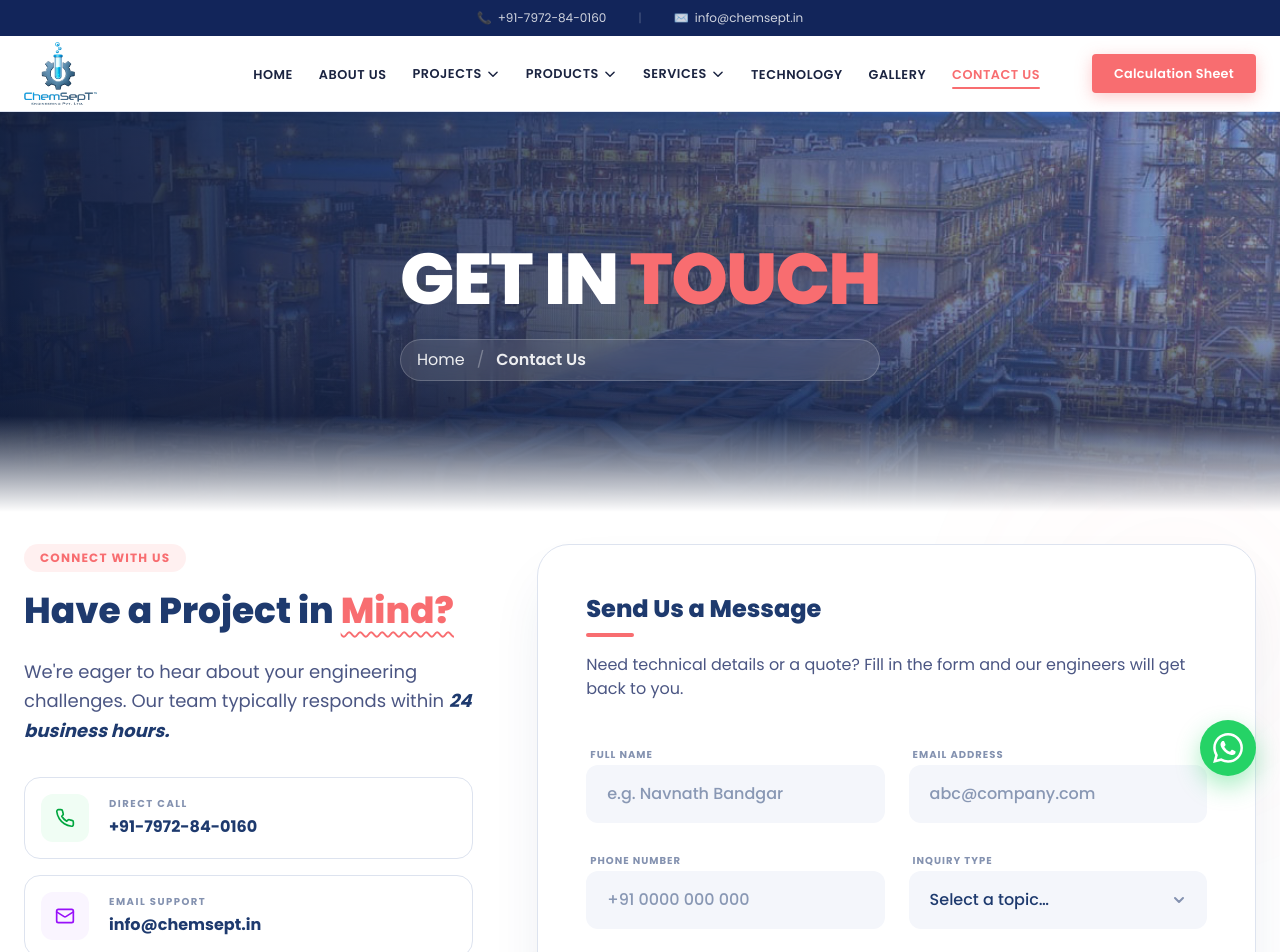
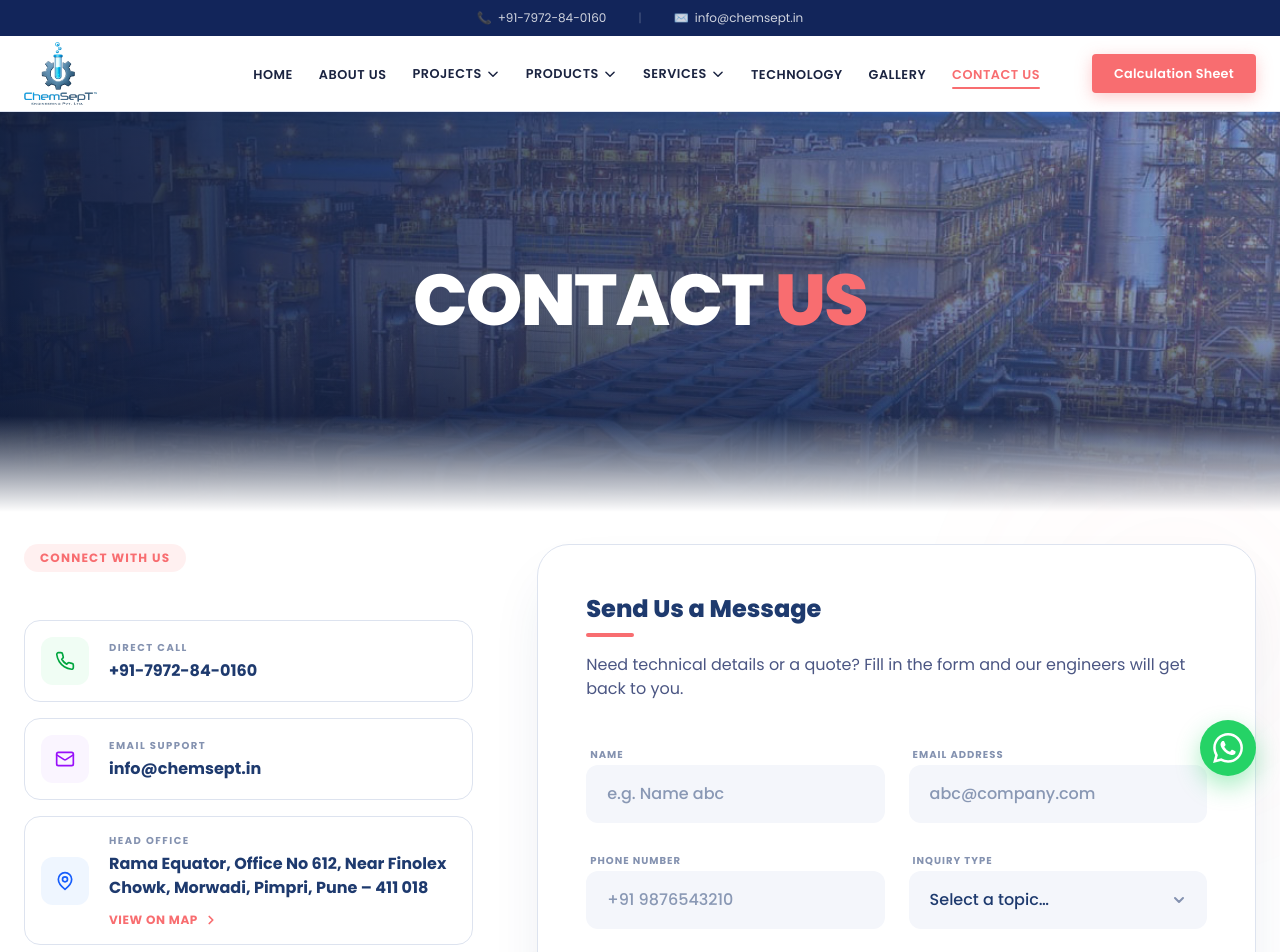
Before and after one commit to Gana31/ChemSepT, a Next.js app: page /contact in a window 1280 px wide. Shown: the top 952 px of the page. Built offline with nearby package versions, Linux system fonts and the light colour scheme.

Commit message:
placeholder name changes

```diff
--- a/app/contact/page.tsx
+++ b/app/contact/page.tsx
@@ -69,14 +69,14 @@ export default function ContactPage() {
             transition={{ duration: 0.8, ease: "easeOut" }}
           >
             <h1 className="text-5xl md:text-7xl font-black text-white mb-6 uppercase tracking-tight">
-              Get In <span className="text-[var(--c-coral)]">Touch</span>
+              Contact <span className="text-[var(--c-coral)]">Us</span>
             </h1>
 
-            <div className="flex items-center gap-2 px-4 py-2 rounded-full bg-white/10 backdrop-blur-md border border-white/20 text-sm md:text-base text-white/90">
+            {/* <div className="flex items-center gap-2 px-4 py-2 rounded-full bg-white/10 backdrop-blur-md border border-white/20 text-sm md:text-base text-white/90">
               <Link href="/" className="hover:text-[var(--c-coral)] transition-colors">Home</Link>
               <span className="text-white/30 px-1">/</span>
               <span className="font-semibold">Contact Us</span>
-            </div>
+            </div> */}
           </motion.div>
         </div>
 
@@ -100,12 +100,10 @@ export default function ContactPage() {
                 <span className="inline-block px-4 py-1.5 rounded-full bg-[rgba(248,109,112,0.1)] text-[var(--c-coral)] text-xs font-bold uppercase tracking-widest mb-4">
                   Connect With Us
                 </span>
-                <h2 className="text-3xl md:text-4xl font-extrabold text-[var(--c-navy)] leading-tight">
-                  Have a Project in <span className="text-[var(--c-coral)] underline decoration-wavy decoration-2 underline-offset-8">Mind?</span>
-                </h2>
-                <p className="mt-6 text-lg text-[var(--c-text-mid)] leading-relaxed max-w-md">
+
+                {/* <p className="mt-6 text-lg text-[var(--c-text-mid)] leading-relaxed max-w-md">
                   We're eager to hear about your engineering challenges. Our team typically responds within <span className="text-[var(--c-navy)] font-bold italic">24 business hours.</span>
-                </p>
+                </p> */}
               </div>
 
               <div className="grid gap-4">
@@ -241,12 +239,12 @@ export default function ContactPage() {
                 <form onSubmit={handleSubmit} className="space-y-6">
                   <div className="grid grid-cols-1 md:grid-cols-2 gap-6">
                     <div className="space-y-2">
-                      <label className="text-[10px] font-bold uppercase tracking-widest text-[var(--c-text-muted)] ml-1">Full Name</label>
+                      <label className="text-[10px] font-bold uppercase tracking-widest text-[var(--c-text-muted)] ml-1"> Name</label>
                       <input
                         className="w-full px-5 py-4 rounded-xl bg-[var(--c-slate)] border border-transparent focus:border-[var(--c-coral-light)] focus:bg-white focus:shadow-[0_0_0_4px_rgba(248,109,112,0.1)] outline-none transition-all duration-300 font-medium text-[var(--c-navy)]"
                         type="text"
                         name="name"
-                        placeholder="e.g. Navnath Bandgar"
+                        placeholder="e.g. Name abc "
                         value={form.name}
                         onChange={handleChange}
                         required
@@ -272,7 +270,7 @@ export default function ContactPage() {
                         className="w-full px-5 py-4 rounded-xl bg-[var(--c-slate)] border border-transparent focus:border-[var(--c-coral-light)] focus:bg-white focus:shadow-[0_0_0_4px_rgba(248,109,112,0.1)] outline-none transition-all duration-300 font-medium text-[var(--c-navy)]"
                         type="tel"
                         name="phone"
-                        placeholder="+91 0000 000 000"
+                        placeholder="+91 9876543210"
                         value={form.phone}
                         onChange={handleChange}
                       />
```
